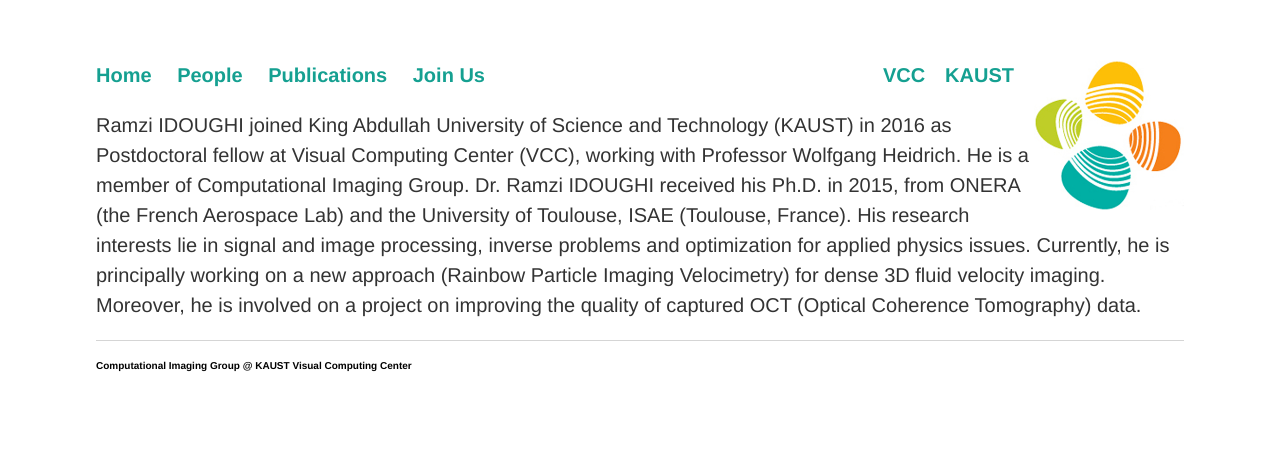
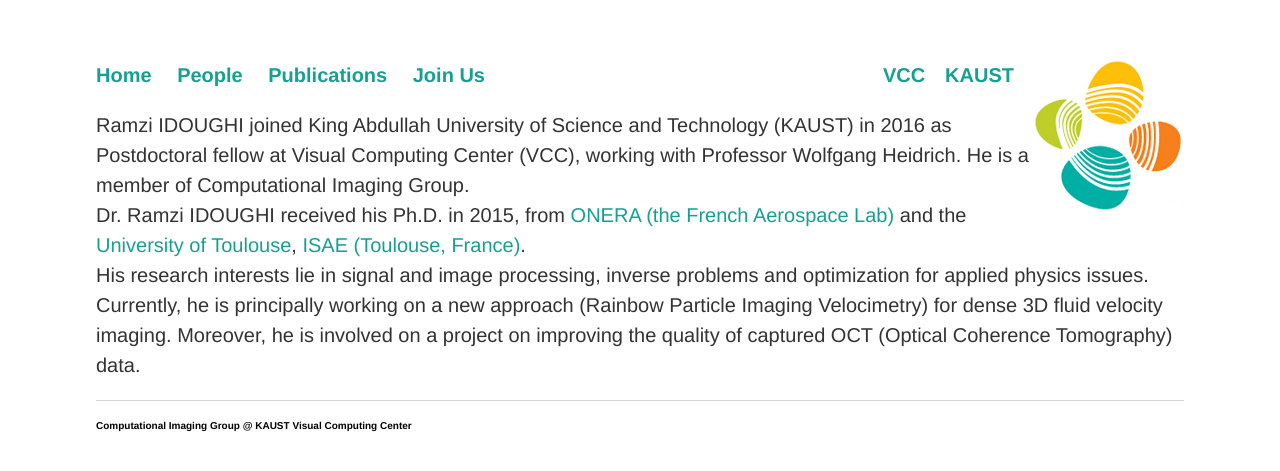
Before and after one commit to vccimaging/vccimaging.github.io, a Jekyll site: the page built from People/idoughr/bio.md, in a window 1280 px wide. Shown: the top 471 px of the page. Built offline with Jekyll 4.4.1, drawn with Linux system fonts in a browser that asks for light colours; our own code applies the rules of GitHub Pages for plain Markdown files.

Commit message:
Update bio.md

```diff
--- a/People/idoughr/bio.md
+++ b/People/idoughr/bio.md
@@ -1,3 +1,3 @@
-Ramzi IDOUGHI joined King Abdullah University of Science and Technology (KAUST) in 2016 as Postdoctoral fellow at Visual Computing Center (VCC), working with Professor Wolfgang Heidrich. He is a member of Computational Imaging Group.
-Dr. Ramzi IDOUGHI received his Ph.D. in 2015, from ONERA (the French Aerospace Lab) and the University of Toulouse, ISAE (Toulouse, France).
-His research interests lie in signal and image processing, inverse problems and optimization for applied physics issues. Currently, he is principally working on a new approach (Rainbow Particle Imaging Velocimetry) for dense 3D fluid velocity imaging. Moreover, he is involved on a project on improving the quality of captured OCT (Optical Coherence Tomography) data.
+Ramzi IDOUGHI joined King Abdullah University of Science and Technology (KAUST) in 2016 as Postdoctoral fellow at Visual Computing Center (VCC), working with Professor Wolfgang Heidrich. He is a member of Computational Imaging Group.<br />
+Dr. Ramzi IDOUGHI received his Ph.D. in 2015, from [ONERA (the French Aerospace Lab)](http://www.onera.fr/en/) and the [University of Toulouse](http://en.univ-toulouse.fr/research-phd), [ISAE (Toulouse, France)](https://www.isae-supaero.fr/en/).<br />
+His research interests lie in signal and image processing, inverse problems and optimization for applied physics issues.<br /> Currently, he is principally working on a new approach (Rainbow Particle Imaging Velocimetry) for dense 3D fluid velocity imaging. Moreover, he is involved on a project on improving the quality of captured OCT (Optical Coherence Tomography) data.
```
